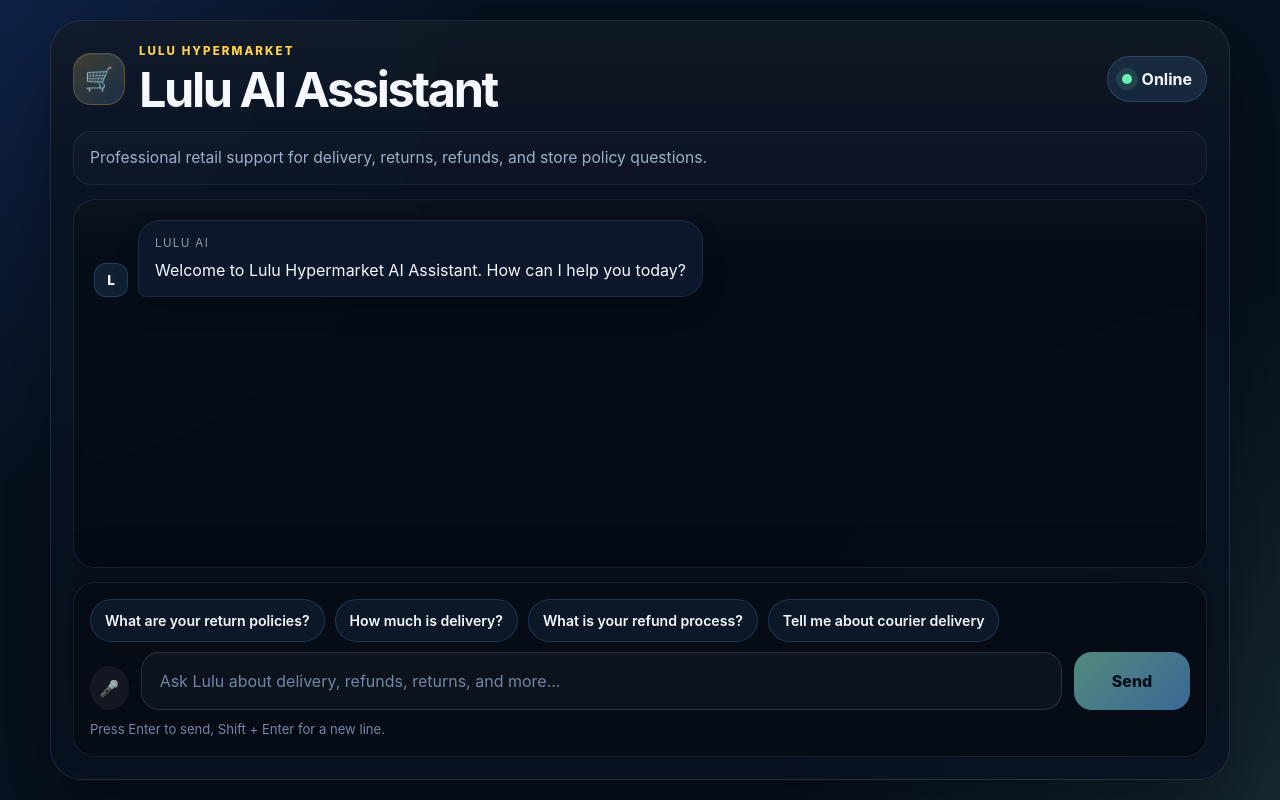
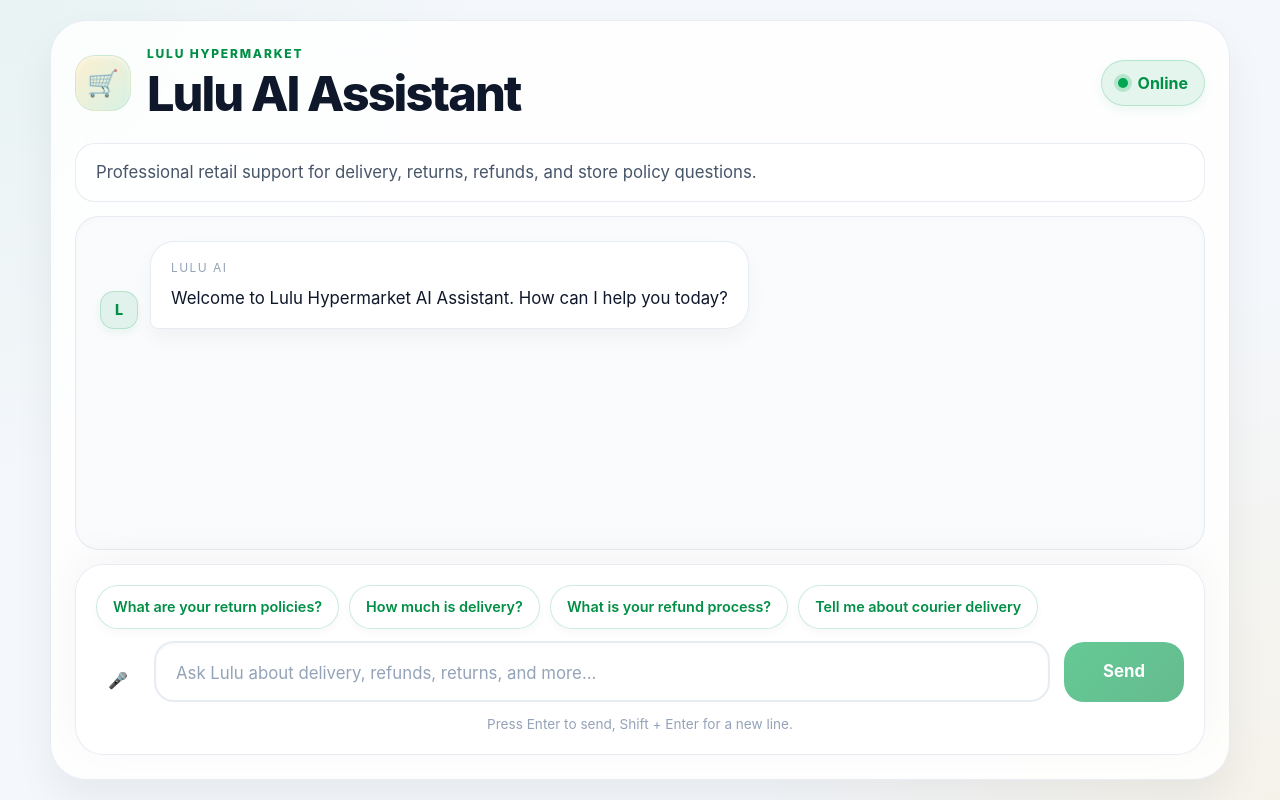
Before and after one commit to amaymishra1104/lulu-ai-assistant, a React app in the folder frontend/: page / in a window 1280 px wide. Built offline with nearby package versions, Linux system fonts and the light colour scheme; no server answers; the HTML template or start-up script is replaced by a standard one.

Commit message:
Design: Revamp UI to light theme with interactive micro-animations

```diff
--- a/frontend/src/index.css
+++ b/frontend/src/index.css
@@ -1,32 +1,31 @@
 :root {
-  color-scheme: dark;
+  color-scheme: light;
   font-family: Inter, "Segoe UI", system-ui, -apple-system, BlinkMacSystemFont, sans-serif;
   line-height: 1.5;
   font-weight: 400;
-  color: #e7edf7;
+  color: #1e293b;
   background:
-    radial-gradient(circle at top left, rgba(49, 115, 255, 0.26), transparent 36%),
-    radial-gradient(circle at right center, rgba(14, 165, 233, 0.16), transparent 28%),
-    #07111f;
+    radial-gradient(circle at top left, rgba(0, 166, 80, 0.08), transparent 40%),
+    radial-gradient(circle at bottom right, rgba(255, 184, 28, 0.12), transparent 40%),
+    #f4f7fb;
   font-synthesis: none;
   text-rendering: optimizeLegibility;
   -webkit-font-smoothing: antialiased;
   -moz-osx-font-smoothing: grayscale;
 
-  --page-bg: #07111f;
-  --panel-bg: rgba(10, 18, 33, 0.84);
-  --panel-border: rgba(148, 163, 184, 0.16);
-  --panel-soft: rgba(15, 23, 42, 0.72);
-  --text-primary: #f5f8ff;
-  --text-secondary: #9eb0c9;
-  --text-muted: #7486a6;
-  --accent: #65b6ff;
-  --accent-strong: #91f2d4;
-  --accent-lulu: #ffd24a;
-  --user-bubble: linear-gradient(135deg, #196cff, #735cff);
-  --assistant-bubble: rgba(14, 24, 44, 0.98);
-  --shadow: 0 30px 70px rgba(0, 0, 0, 0.38);
-  --danger: #ff8f8f;
+  --page-bg: #f4f7fb;
+  --panel-bg: rgba(255, 255, 255, 0.85);
+  --panel-border: rgba(226, 232, 240, 0.8);
+  --text-primary: #0f172a;
+  --text-secondary: #475569;
+  --text-muted: #94a3b8;
+  --accent: #00a650;
+  --accent-strong: #008f45;
+  --accent-lulu: #ffb81c;
+  --user-bubble: linear-gradient(135deg, #00a650, #008f45);
+  --assistant-bubble: #ffffff;
+  --shadow: 0 20px 40px rgba(0, 0, 0, 0.06);
+  --danger: #ef4444;
   --radius-xl: 28px;
   --radius-lg: 22px;
   --radius-md: 16px;
@@ -70,18 +69,14 @@
   border: 0;
 }
 
-#root {
-  min-height: 100vh;
-}
-
 .app-shell {
   min-height: 100vh;
   padding: 20px;
   display: flex;
   justify-content: center;
   background:
-    radial-gradient(circle at top left, rgba(49, 115, 255, 0.18), transparent 32%),
-    radial-gradient(circle at bottom right, rgba(145, 242, 212, 0.1), transparent 34%),
+    radial-gradient(circle at top left, rgba(0, 166, 80, 0.05), transparent 32%),
+    radial-gradient(circle at bottom right, rgba(255, 184, 28, 0.08), transparent 34%),
     var(--page-bg);
 }
 
@@ -91,14 +86,18 @@
   display: flex;
   flex-direction: column;
   gap: 14px;
-  padding: 22px;
-  border-radius: 32px;
-  background:
-    linear-gradient(180deg, rgba(255, 255, 255, 0.03), transparent 20%),
-    var(--panel-bg);
+  padding: 24px;
+  border-radius: 36px;
+  background: var(--panel-bg);
   border: 1px solid var(--panel-border);
   box-shadow: var(--shadow);
-  backdrop-filter: blur(18px);
+  backdrop-filter: blur(24px);
+  transition: transform 0.3s cubic-bezier(0.175, 0.885, 0.32, 1.275);
+}
+
+.chat-card:hover {
+  transform: translateY(-2px);
+  box-shadow: 0 30px 60px rgba(0, 0, 0, 0.08);
 }
 
 .chat-header {
@@ -106,128 +105,152 @@
   justify-content: space-between;
   gap: 16px;
   align-items: center;
-  padding-bottom: 2px;
+  padding-bottom: 8px;
 }
 
 .chat-brand {
   display: flex;
   align-items: center;
-  gap: 14px;
+  gap: 16px;
 }
 
 .chat-brand__badge {
-  width: 52px;
-  height: 52px;
+  width: 56px;
+  height: 56px;
   display: grid;
   place-items: center;
-  border-radius: 18px;
-  background: linear-gradient(135deg, rgba(255, 210, 74, 0.2), rgba(101, 182, 255, 0.16));
-  border: 1px solid rgba(255, 210, 74, 0.2);
-  box-shadow: inset 0 1px 0 rgba(255, 255, 255, 0.08);
-  font-size: 1.45rem;
+  border-radius: 20px;
+  background: linear-gradient(135deg, rgba(255, 184, 28, 0.2), rgba(0, 166, 80, 0.15));
+  border: 1px solid rgba(0, 166, 80, 0.1);
+  box-shadow: inset 0 2px 4px rgba(255, 255, 255, 0.5);
+  font-size: 1.6rem;
+  transition: transform 0.4s cubic-bezier(0.34, 1.56, 0.64, 1);
+}
+
+.chat-brand:hover .chat-brand__badge {
+  transform: rotate(-10deg) scale(1.1);
 }
 
 .chat-eyebrow {
   margin: 0 0 4px;
-  color: var(--accent-lulu);
+  color: var(--accent-strong);
   text-transform: uppercase;
-  letter-spacing: 0.18em;
-  font-size: 0.72rem;
+  letter-spacing: 0.15em;
+  font-size: 0.75rem;
   font-weight: 800;
 }
 
 h1 {
   margin: 0;
   color: var(--text-primary);
-  font-size: clamp(1.8rem, 3.8vw, 3.4rem);
-  line-height: 1.05;
-  letter-spacing: -0.05em;
+  font-size: clamp(1.8rem, 3.8vw, 3.2rem);
+  line-height: 1.1;
+  letter-spacing: -0.04em;
+  font-weight: 800;
 }
 
 .chat-subheader {
   color: var(--text-secondary);
-  font-size: 0.98rem;
+  font-size: 1.05rem;
+  padding: 16px 20px;
+  border-radius: 20px;
+  border: 1px solid var(--panel-border);
+  background: rgba(255, 255, 255, 0.6);
+  box-shadow: inset 0 2px 4px rgba(255,255,255,0.8);
 }
 
 .chat-subheader p {
   margin: 0;
 }
 
-.chat-subheader {
-  padding: 14px 16px;
-  border-radius: 18px;
-  border: 1px solid rgba(148, 163, 184, 0.1);
-  background: rgba(255, 255, 255, 0.02);
-}
-
 .status-pill {
   display: inline-flex;
   align-items: center;
   gap: 10px;
-  padding: 10px 14px;
+  padding: 10px 16px;
   border-radius: 999px;
-  color: var(--text-primary);
-  background: rgba(101, 182, 255, 0.12);
-  border: 1px solid rgba(101, 182, 255, 0.22);
+  color: var(--accent-strong);
+  background: rgba(0, 166, 80, 0.1);
+  border: 1px solid rgba(0, 166, 80, 0.2);
   font-weight: 700;
   flex: 0 0 auto;
+  box-shadow: 0 4px 12px rgba(0, 166, 80, 0.08);
+  transition: all 0.3s ease;
+}
+
+.status-pill:hover {
+  transform: translateY(-1px);
+  box-shadow: 0 6px 16px rgba(0, 166, 80, 0.12);
 }
 
 .status-dot {
   width: 10px;
   height: 10px;
   border-radius: 999px;
-  background: #6ef0b4;
-  box-shadow: 0 0 0 6px rgba(110, 240, 180, 0.12);
+  background: var(--accent);
+  box-shadow: 0 0 0 4px rgba(0, 166, 80, 0.2);
 }
 
 .status-dot--busy {
-  background: #ffd24a;
-  box-shadow: 0 0 0 6px rgba(255, 210, 74, 0.12);
+  background: var(--accent-lulu);
+  box-shadow: 0 0 0 4px rgba(255, 184, 28, 0.2);
 }
 
 .chat-window {
   flex: 1;
   min-height: 0;
-  border-radius: var(--radius-lg);
-  border: 1px solid rgba(148, 163, 184, 0.12);
-  background:
-    linear-gradient(180deg, rgba(255, 255, 255, 0.025), transparent 16%),
-    rgba(5, 11, 20, 0.65);
+  border-radius: 24px;
+  border: 1px solid var(--panel-border);
+  background: rgba(248, 250, 252, 0.7);
+  box-shadow: inset 0 2px 10px rgba(0,0,0,0.02);
   overflow: hidden;
 }
 
 .chat-window__inner {
   height: 100%;
   overflow-y: auto;
-  padding: 20px 20px 22px;
+  padding: 24px;
   display: flex;
   flex-direction: column;
-  gap: 16px;
+  gap: 20px;
 }
 
 .empty-state {
   max-width: 44rem;
   margin: auto;
-  padding: 30px 20px;
+  padding: 40px 20px;
   text-align: center;
   color: var(--text-secondary);
 }
 
 .empty-state h2 {
-  margin: 0 0 10px;
+  margin: 0 0 12px;
   color: var(--text-primary);
-  font-size: clamp(1.2rem, 2vw, 1.7rem);
+  font-size: clamp(1.4rem, 2vw, 1.8rem);
+  font-weight: 700;
 }
 
 .empty-state p {
   margin: 0;
+  font-size: 1.1rem;
 }
 
 .message-row {
   display: flex;
   align-items: flex-end;
-  gap: 10px;
+  gap: 12px;
+  animation: slideInUp 0.4s cubic-bezier(0.175, 0.885, 0.32, 1.275) forwards;
+}
+
+@keyframes slideInUp {
+  from {
+    opacity: 0;
+    transform: translateY(20px);
+  }
+  to {
+    opacity: 1;
+    transform: translateY(0);
+  }
 }
 
 .message-row--user {
@@ -239,72 +262,80 @@
 }
 
 .message-avatar {
-  width: 34px;
-  height: 34px;
+  width: 38px;
+  height: 38px;
   display: grid;
   place-items: center;
   flex: 0 0 auto;
-  border-radius: 12px;
-  background: rgba(101, 182, 255, 0.12);
-  color: var(--text-primary);
-  font-size: 0.85rem;
+  border-radius: 14px;
+  background: rgba(0, 166, 80, 0.1);
+  color: var(--accent-strong);
+  font-size: 0.9rem;
   font-weight: 800;
-  border: 1px solid rgba(101, 182, 255, 0.2);
+  border: 1px solid rgba(0, 166, 80, 0.2);
+  box-shadow: 0 4px 10px rgba(0, 166, 80, 0.08);
 }
 
 .message-avatar--user {
-  background: rgba(255, 255, 255, 0.1);
-  border-color: rgba(255, 255, 255, 0.16);
+  background: #fff;
+  color: var(--text-primary);
+  border-color: var(--panel-border);
+  box-shadow: 0 4px 10px rgba(0,0,0,0.05);
 }
 
 .message-bubble {
   max-width: min(78%, 46rem);
-  padding: 14px 16px;
-  border-radius: 22px;
+  padding: 16px 20px;
+  border-radius: 24px;
   white-space: pre-wrap;
   word-break: break-word;
-  box-shadow: 0 14px 28px rgba(0, 0, 0, 0.18);
+  font-size: 1.05rem;
+  line-height: 1.6;
 }
 
 .message-bubble__label {
-  margin-bottom: 6px;
-  font-size: 0.72rem;
+  margin-bottom: 8px;
+  font-size: 0.75rem;
   letter-spacing: 0.12em;
   text-transform: uppercase;
-  color: rgba(231, 237, 247, 0.62);
+  color: rgba(255, 255, 255, 0.8);
+}
+
+.message-bubble--assistant .message-bubble__label {
+  color: var(--text-muted);
 }
 
 .message-bubble--user {
-  color: #f7fbff;
+  color: #fff;
   background: var(--user-bubble);
   border-bottom-right-radius: 8px;
-  box-shadow: 0 18px 32px rgba(24, 108, 255, 0.2);
+  box-shadow: 0 12px 24px rgba(0, 166, 80, 0.2);
 }
 
 .message-bubble--assistant {
   color: var(--text-primary);
   background: var(--assistant-bubble);
-  border: 1px solid rgba(148, 163, 184, 0.14);
+  border: 1px solid var(--panel-border);
   border-bottom-left-radius: 8px;
-  box-shadow: 0 12px 24px rgba(0, 0, 0, 0.16);
+  box-shadow: 0 10px 20px rgba(0, 0, 0, 0.04);
 }
 
 .message-bubble--typing {
-  min-width: 86px;
+  min-width: 90px;
 }
 
 .typing-dots {
   display: inline-flex;
   align-items: center;
   gap: 6px;
-  min-height: 20px;
+  min-height: 24px;
 }
 
 .typing-dots span {
   width: 8px;
   height: 8px;
   border-radius: 999px;
-  background: var(--accent);
+  background: var(--accent-strong);
   animation: typingPulse 1.2s infinite ease-in-out;
 }
 
@@ -318,11 +349,20 @@
 
 .error-banner {
   margin: 0;
-  padding: 12px 14px;
-  color: #ffd4d4;
-  background: rgba(255, 94, 94, 0.12);
-  border: 1px solid rgba(255, 143, 143, 0.22);
-  border-radius: 14px;
+  padding: 14px 18px;
+  color: #991b1b;
+  background: #fee2e2;
+  border: 1px solid #fecaca;
+  border-radius: 16px;
+  font-weight: 500;
+  animation: shake 0.5s cubic-bezier(0.36, 0.07, 0.19, 0.97) both;
+}
+
+@keyframes shake {
+  10%, 90% { transform: translate3d(-1px, 0, 0); }
+  20%, 80% { transform: translate3d(2px, 0, 0); }
+  30%, 50%, 70% { transform: translate3d(-4px, 0, 0); }
+  40%, 60% { transform: translate3d(4px, 0, 0); }
 }
 
 .chat-input {
@@ -330,13 +370,13 @@
   bottom: 0;
   display: flex;
   flex-direction: column;
-  gap: 10px;
-  padding: 16px;
-  border-radius: var(--radius-lg);
-  background: rgba(6, 12, 23, 0.94);
-  border: 1px solid rgba(148, 163, 184, 0.12);
-  box-shadow: 0 -18px 40px rgba(0, 0, 0, 0.18);
-  backdrop-filter: blur(16px);
+  gap: 12px;
+  padding: 20px;
+  border-radius: 28px;
+  background: rgba(255, 255, 255, 0.9);
+  border: 1px solid var(--panel-border);
+  box-shadow: 0 -10px 40px rgba(0, 0, 0, 0.04);
+  backdrop-filter: blur(20px);
 }
 
 .quick-replies {
@@ -346,46 +386,67 @@
 }
 
 .quick-replies__chip {
-  border: 1px solid rgba(101, 182, 255, 0.2);
+  border: 1px solid rgba(0, 166, 80, 0.2);
   border-radius: 999px;
-  padding: 10px 14px;
-  background: rgba(101, 182, 255, 0.08);
-  color: var(--text-primary);
-  font-size: 0.88rem;
+  padding: 10px 16px;
+  background: #fff;
+  color: var(--accent-strong);
+  font-size: 0.9rem;
   font-weight: 600;
-  transition: transform 160ms ease, background 160ms ease, border-color 160ms ease;
+  box-shadow: 0 4px 10px rgba(0,0,0,0.03);
+  transition: all 0.2s cubic-bezier(0.175, 0.885, 0.32, 1.275);
 }
 
 .quick-replies__chip:hover:not(:disabled) {
-  transform: translateY(-1px);
-  background: rgba(101, 182, 255, 0.14);
-  border-color: rgba(145, 242, 212, 0.28);
+  transform: translateY(-3px) scale(1.02);
+  background: var(--accent);
+  color: #fff;
+  border-color: var(--accent);
+  box-shadow: 0 6px 14px rgba(0, 166, 80, 0.2);
 }
 
 .quick-replies__chip:disabled {
   cursor: not-allowed;
-  opacity: 0.55;
+  opacity: 0.5;
 }
 
 .chat-input__composer {
   display: flex;
   align-items: flex-end;
-  gap: 12px;
+  gap: 14px;
+}
+
+.chat-input__voice {
+  transition: all 0.3s ease;
+  flex: 0 0 auto;
+}
+.chat-input__voice:hover {
+  transform: scale(1.1);
+}
+.chat-input__voice.listening {
+  animation: pulseMic 1.5s infinite;
+}
+
+@keyframes pulseMic {
+  0% { box-shadow: 0 0 0 0 rgba(239, 68, 68, 0.4); }
+  70% { box-shadow: 0 0 0 10px rgba(239, 68, 68, 0); }
+  100% { box-shadow: 0 0 0 0 rgba(239, 68, 68, 0); }
 }
 
 .chat-input__field {
   width: 100%;
-  min-height: 58px;
+  min-height: 60px;
   max-height: 180px;
   resize: none;
-  padding: 16px 18px;
-  border-radius: 18px;
-  border: 1px solid rgba(148, 163, 184, 0.2);
+  padding: 18px 20px;
+  border-radius: 20px;
+  border: 2px solid var(--panel-border);
   outline: none;
   color: var(--text-primary);
-  background: rgba(255, 255, 255, 0.03);
-  box-shadow: inset 0 1px 0 rgba(255, 255, 255, 0.03);
-  transition: border-color 160ms ease, box-shadow 160ms ease, background 160ms ease;
+  background: #fff;
+  font-size: 1.05rem;
+  box-shadow: inset 0 2px 4px rgba(0,0,0,0.02);
+  transition: all 0.3s ease;
 }
 
 .chat-input__field::placeholder {
@@ -393,68 +454,71 @@
 }
 
 .chat-input__field:focus {
-  border-color: rgba(101, 182, 255, 0.55);
-  box-shadow: 0 0 0 4px rgba(101, 182, 255, 0.12);
-  background: rgba(255, 255, 255, 0.05);
+  border-color: var(--accent);
+  box-shadow: 0 0 0 4px rgba(0, 166, 80, 0.15);
 }
 
 .chat-input__field:disabled {
   cursor: not-allowed;
-  opacity: 0.75;
+  background: #f1f5f9;
 }
 
 .chat-input__button {
-  min-width: 116px;
-  min-height: 58px;
-  padding: 0 18px;
+  min-width: 120px;
+  min-height: 60px;
+  padding: 0 20px;
   border: 0;
-  border-radius: 18px;
-  font-weight: 800;
-  color: #04121f;
-  background: linear-gradient(135deg, #91f2d4, #65b6ff);
-  transition: transform 160ms ease, filter 160ms ease, opacity 160ms ease;
+  border-radius: 20px;
+  font-size: 1.05rem;
+  font-weight: 700;
+  color: #fff;
+  background: var(--user-bubble);
+  box-shadow: 0 8px 20px rgba(0, 166, 80, 0.2);
+  transition: all 0.3s cubic-bezier(0.175, 0.885, 0.32, 1.275);
 }
 
 .chat-input__button:hover:not(:disabled) {
-  transform: translateY(-1px);
-  filter: brightness(1.03);
+  transform: translateY(-2px);
+  box-shadow: 0 12px 24px rgba(0, 166, 80, 0.3);
+  filter: brightness(1.05);
 }
 
 .chat-input__button:disabled {
   cursor: not-allowed;
-  opacity: 0.55;
+  opacity: 0.6;
+  box-shadow: none;
+  transform: none;
 }
 
 .chat-input__hint {
   margin: 0;
   color: var(--text-muted);
-  font-size: 0.82rem;
+  font-size: 0.85rem;
+  text-align: center;
 }
 
 @keyframes typingPulse {
-  0%,
-  80%,
-  100% {
+  0%, 80%, 100% {
     transform: translateY(0);
-    opacity: 0.45;
+    opacity: 0.5;
   }
-
   40% {
-    transform: translateY(-4px);
+    transform: translateY(-6px);
     opacity: 1;
   }
 }
 
 @media (max-width: 780px) {
   .app-shell {
-    padding: 12px;
+    padding: 0;
   }
 
   .chat-card {
-    min-height: calc(100vh - 24px);
+    min-height: 100vh;
+    border-radius: 0;
     padding: 16px;
-    border-radius: 24px;
     gap: 12px;
+    border: none;
   }
 
   .chat-header {
@@ -466,22 +530,13 @@
     align-self: flex-start;
   }
 
-  .chat-window__inner {
-    padding: 16px 14px 18px;
+  .chat-window {
+    border-radius: 20px;
   }
 
-  .chat-subheader {
-    padding: 12px 14px;
-  }
-
-  .message-bubble {
-    max-width: 88%;
-  }
-
-  .message-avatar {
-    width: 30px;
-    height: 30px;
-    border-radius: 11px;
+  .chat-input {
+    padding: 16px;
+    border-radius: 24px;
   }
 
   .chat-input__composer {
@@ -489,16 +544,6 @@
     align-items: stretch;
   }
 
-  .quick-replies {
-    gap: 8px;
-  }
-
-  .quick-replies__chip {
-    width: 100%;
-    justify-content: flex-start;
-    text-align: left;
-  }
-
   .chat-input__button {
     width: 100%;
   }
```
